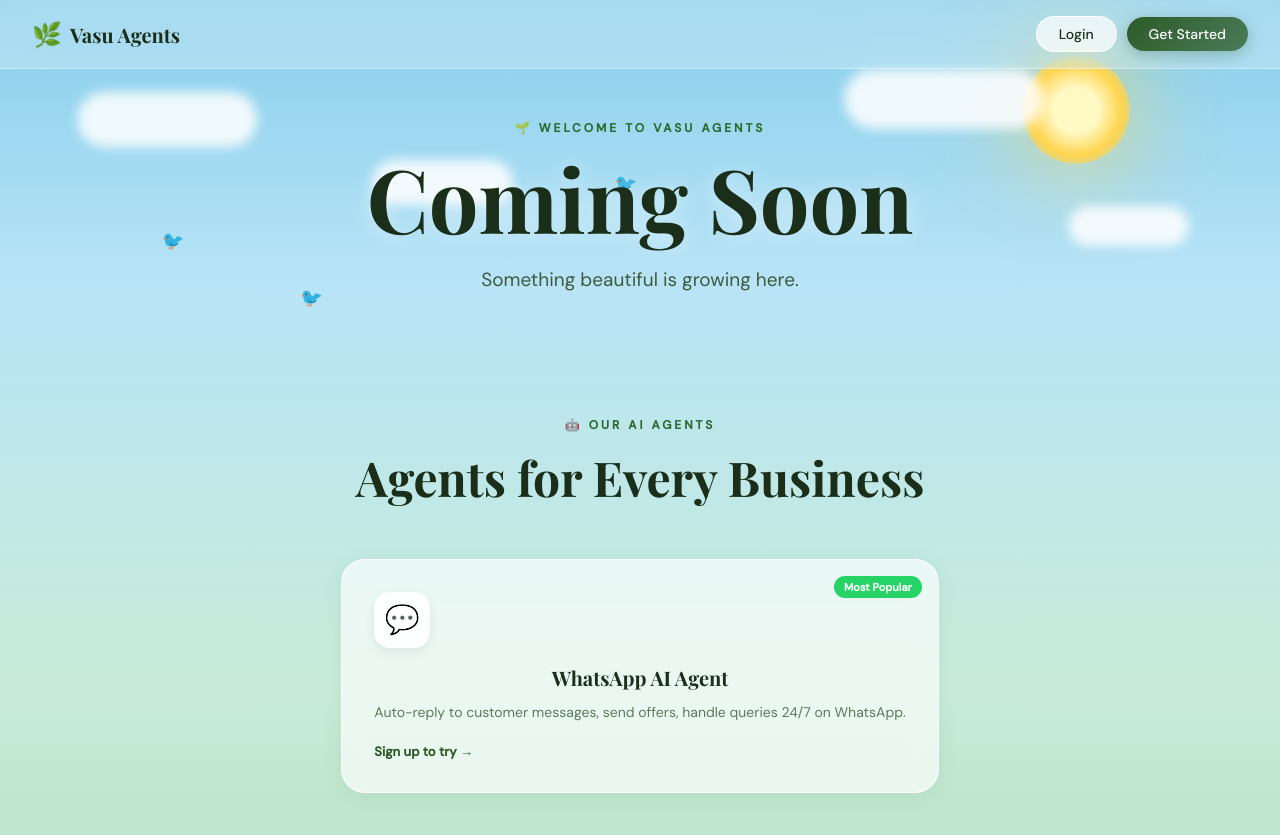
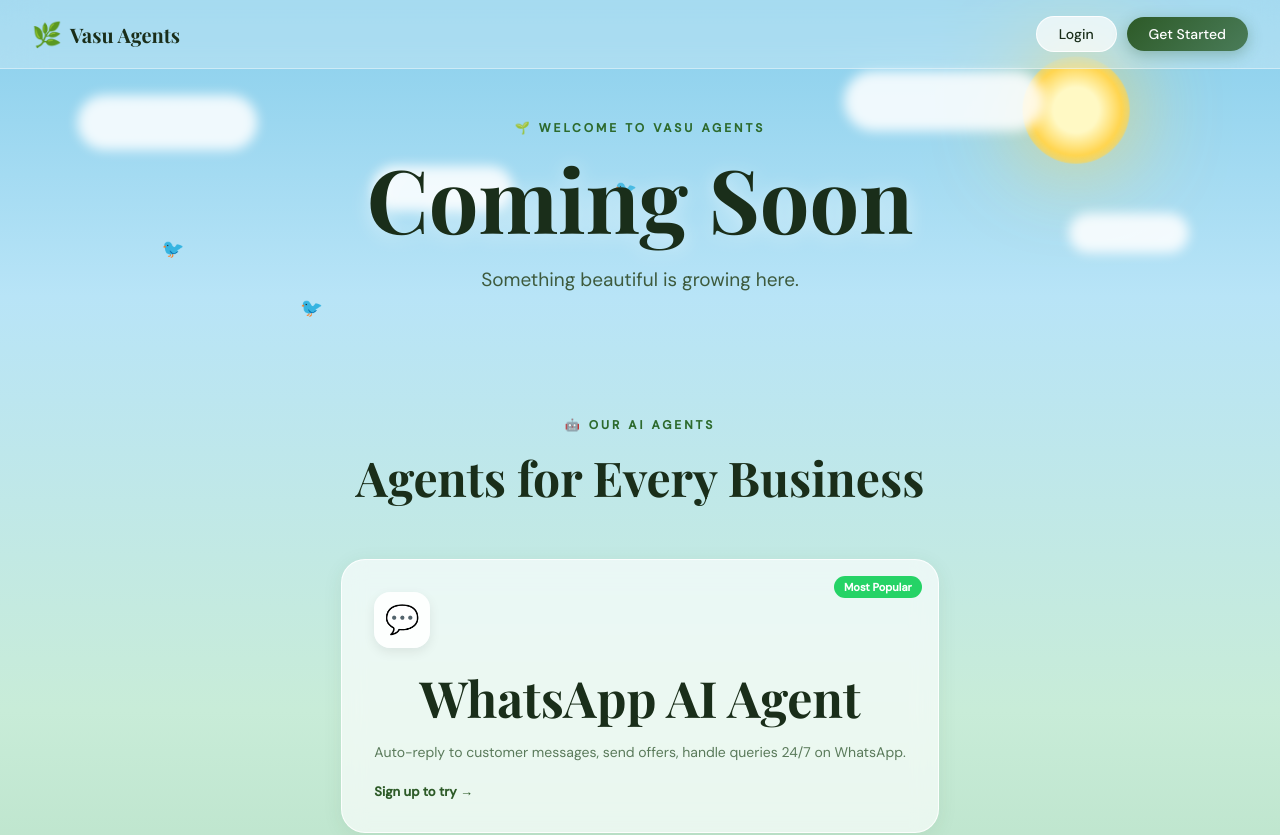
Before and after one commit to mridul0hub/agentflow, a Next.js app: page / in a window 1280 px wide. Shown: the top 835 px of the page. Built offline with nearby package versions, Linux system fonts and the light colour scheme; no server answers.

Commit message:
whatsapp font size is 50 px changed

```diff
--- a/app/page.js
+++ b/app/page.js
@@ -481,7 +481,7 @@ export default function Home() {
         }}>{agent.icon}</div>
         <h3 style={{
           fontFamily: "'Playfair Display', serif",
-          fontSize: "20px", fontWeight: "700",
+          fontSize: "50px", fontWeight: "700",
           color: "#1a2e1a", marginBottom: "10px"
         }}>{agent.name}</h3>
         <p style={{
```
